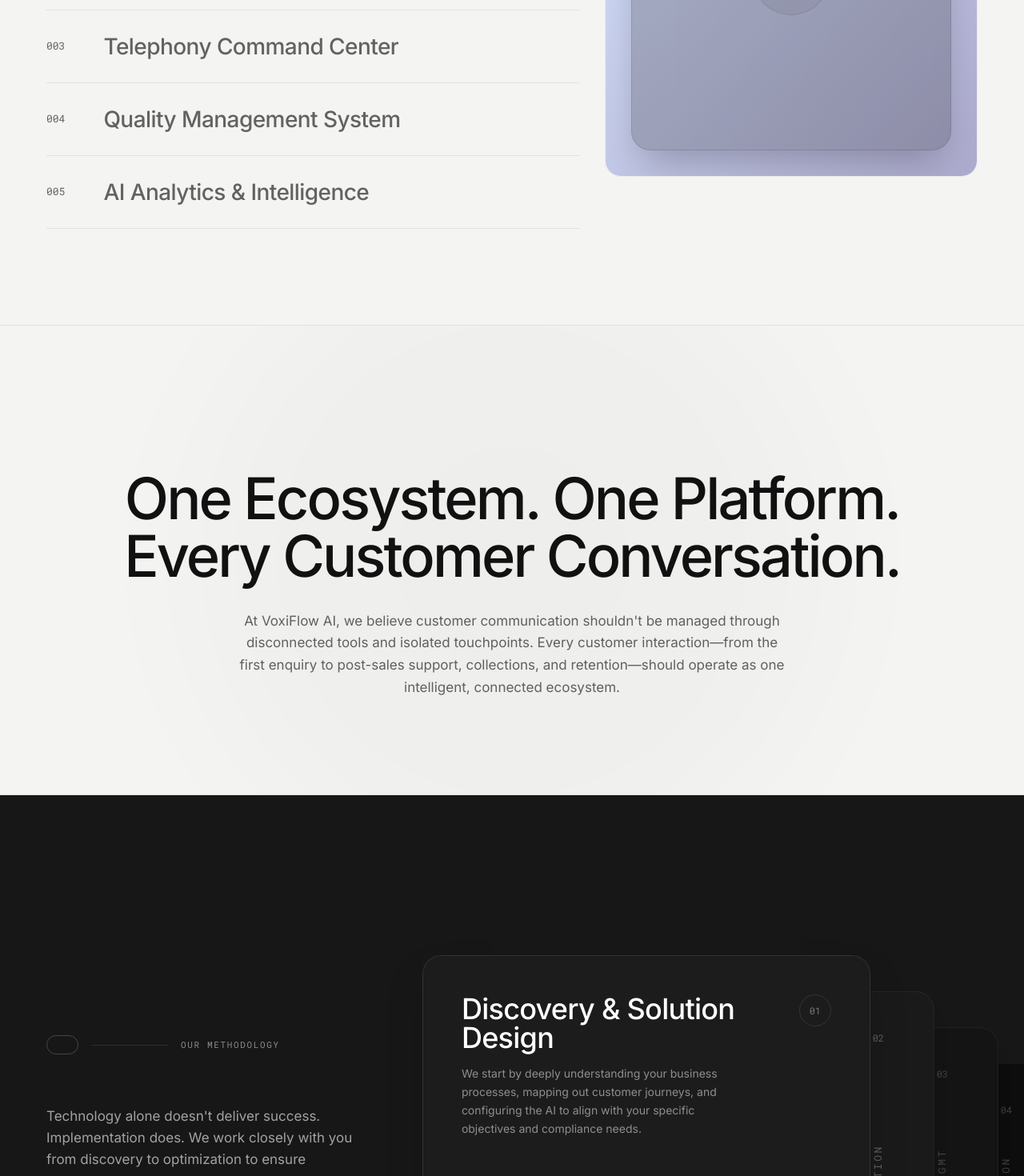
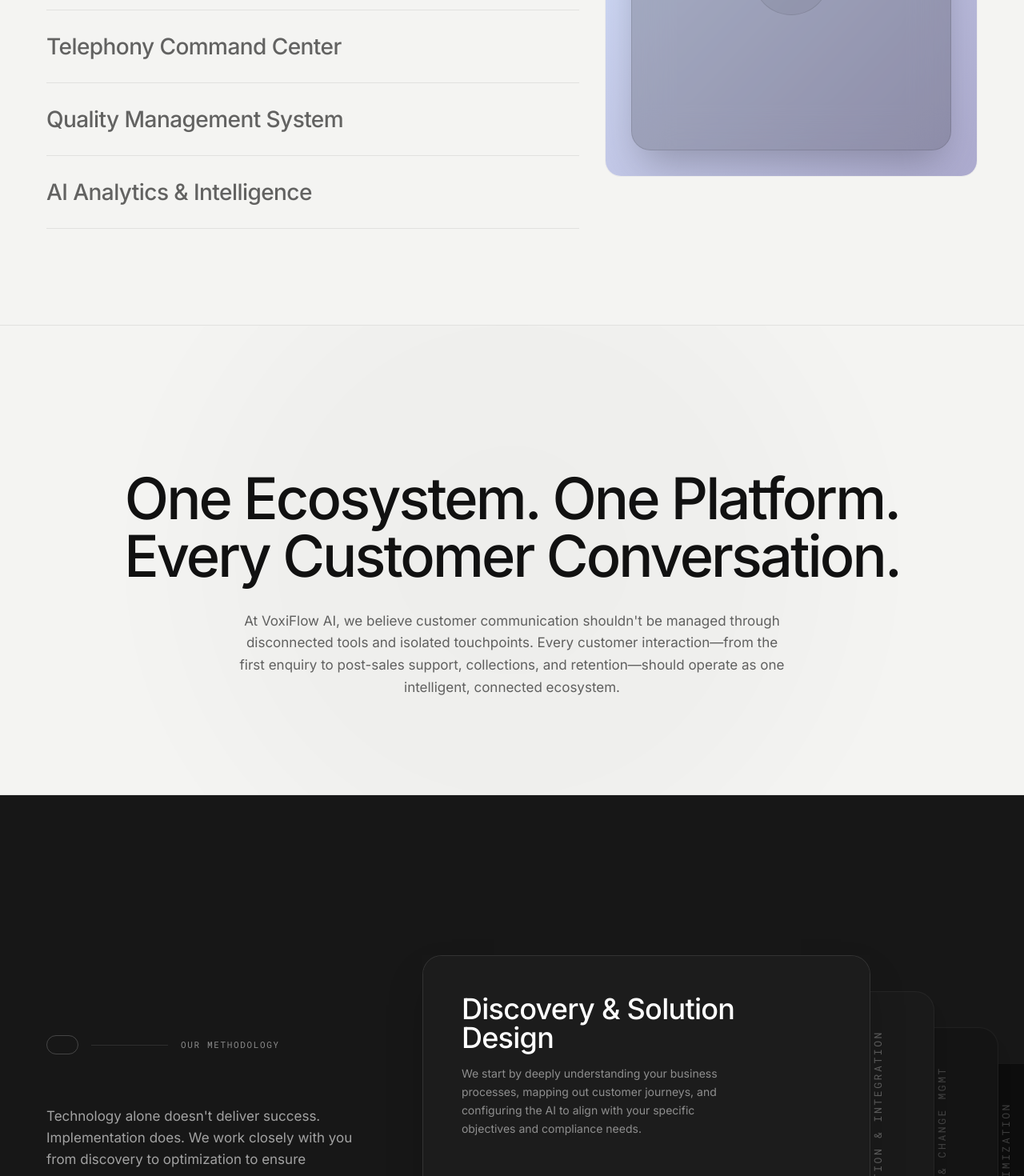
Before and after one commit to W11TY/demosite, a React (Vite) app: page / in a window 1280 px wide. Shown: the part 4540-6010 px from the top of the page at 80% size. Built offline with nearby package versions, Linux system fonts and the light colour scheme.

Commit message:
Update numbering and navbar headings

```diff
--- a/src/components/Capabilities.jsx
+++ b/src/components/Capabilities.jsx
@@ -85,9 +85,6 @@ export default function Capabilities() {
                   >
                     <div className="flex items-start md:items-center justify-between gap-4">
                       <div className="flex items-center gap-6 md:gap-12 w-full">
-                        <span className={`text-[13px] font-mono transition-colors duration-250 ${isActive ? 'text-text-primary' : 'text-text-secondary'}`}>
-                          {product.id}
-                        </span>
                         <h3 className={`text-[20px] md:text-[28px] transition-all duration-250 tracking-tight ${isActive ? 'font-semibold text-text-primary translate-x-2' : 'font-medium text-text-secondary'}`}>
                           {product.name}
                         </h3>
--- a/src/components/Nav.jsx
+++ b/src/components/Nav.jsx
@@ -46,10 +46,10 @@ export default function Nav() {
   }, [pathname]);
 
   const navItems = [
-    { name: 'Platform', href: '/platform', dropdown: platforms },
-    { name: 'Solutions', href: '/solutions', dropdown: solutions },
+    { name: 'PLATFORM', href: '/platform', dropdown: platforms },
+    { name: 'SOLUTIONS', href: '/solutions', dropdown: solutions },
     { name: 'VOXI RESEARCH', href: '/research', dropdown: research },
-    { name: 'Company', href: '/company', dropdown: company },
+    { name: 'COMPANY', href: '/company', dropdown: company },
   ];
 
   return (
--- a/src/components/Process.jsx
+++ b/src/components/Process.jsx
@@ -71,9 +71,6 @@ export default function Process() {
                     {steps[0].desc}
                   </p>
                 </div>
-                <div className="w-10 h-10 rounded-full border border-white/10 flex items-center justify-center shrink-0 ml-4">
-                  <span className="text-[12px] font-mono text-white/40">{steps[0].num}</span>
-                </div>
               </div>
 
               {/* Technical Visual Language (SVG Diagram) */}
@@ -111,7 +108,7 @@ export default function Process() {
             {/* Secondary Card (002) */}
             <FadeInUp delay={0.4} className="hidden lg:block absolute top-[6%] bottom-[6%] right-[80px] w-[140px] z-20 pointer-events-none">
               <div className="w-full h-full bg-[#1a1a1a] border border-white/5 rounded-r-[24px] flex flex-col items-center justify-between py-12 transition-transform duration-700 ease-[cubic-bezier(0.16,1,0.3,1)] group-hover:translate-x-[60px] shadow-xl">
-                <div className="text-[12px] font-mono text-white/30">{steps[1].num}</div>
+
                 <div className="text-[13px] font-mono tracking-[0.2em] text-white/30 uppercase rotate-180 whitespace-nowrap" style={{ writingMode: 'vertical-rl' }}>
                   {steps[1].title}
                 </div>
@@ -122,7 +119,7 @@ export default function Process() {
             {/* Tertiary Card (003) */}
             <FadeInUp delay={0.5} className="hidden lg:block absolute top-[12%] bottom-[12%] right-[0px] w-[140px] z-10 pointer-events-none">
               <div className="w-full h-full bg-[#141414] border border-white/5 rounded-r-[24px] flex flex-col items-center justify-between py-12 transition-transform duration-700 ease-[cubic-bezier(0.16,1,0.3,1)] group-hover:translate-x-[120px] shadow-xl">
-                <div className="text-[12px] font-mono text-white/20">{steps[2].num}</div>
+
                 <div className="text-[13px] font-mono tracking-[0.2em] text-white/20 uppercase rotate-180 whitespace-nowrap" style={{ writingMode: 'vertical-rl' }}>
                   {steps[2].title}
                 </div>
@@ -133,7 +130,7 @@ export default function Process() {
             {/* Quaternary Card (004) */}
             <FadeInUp delay={0.6} className="hidden lg:block absolute top-[18%] bottom-[18%] right-[-80px] w-[140px] z-0 pointer-events-none">
               <div className="w-full h-full bg-[#0d0d0d] border border-white/5 rounded-r-[24px] flex flex-col items-center justify-between py-12 transition-transform duration-700 ease-[cubic-bezier(0.16,1,0.3,1)] group-hover:translate-x-[180px] shadow-xl">
-                <div className="text-[12px] font-mono text-white/20">{steps[3].num}</div>
+
                 <div className="text-[13px] font-mono tracking-[0.2em] text-white/20 uppercase rotate-180 whitespace-nowrap" style={{ writingMode: 'vertical-rl' }}>
                   {steps[3].title}
                 </div>
@@ -147,8 +144,7 @@ export default function Process() {
           <div className="flex lg:hidden overflow-x-auto gap-4 mt-6 w-full pb-4 hide-scrollbar snap-x snap-mandatory pr-6">
             {steps.slice(1).map((step, idx) => (
                <div key={idx} className="min-w-[280px] snap-center bg-[#1a1a1a] border border-white/5 rounded-[16px] p-6 flex flex-col justify-between min-h-[160px]">
-                 <div className="flex justify-between items-center mb-4">
-                   <span className="text-[12px] font-mono text-white/30">{step.num}</span>
+                 <div className="flex justify-end items-center mb-4">
                    <div className="w-1 h-1 bg-white/20 rounded-full" />
                  </div>
                  <h4 className="text-[14px] text-white/60 font-medium">{step.title}</h4>
```
